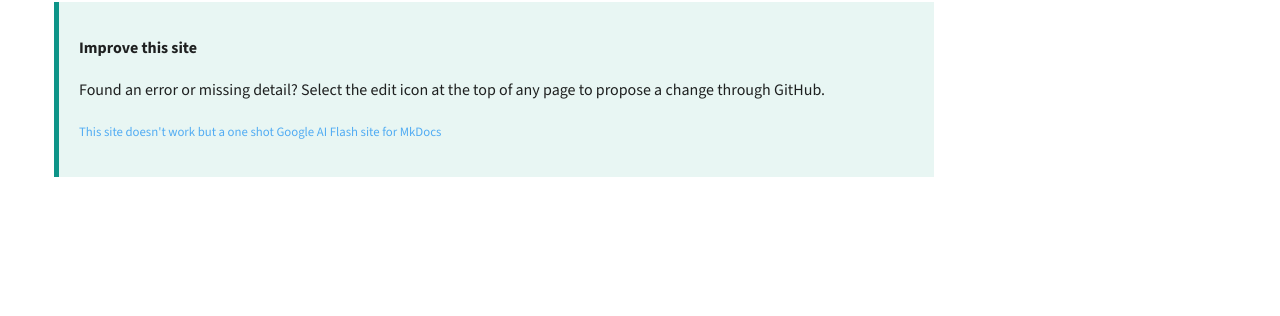
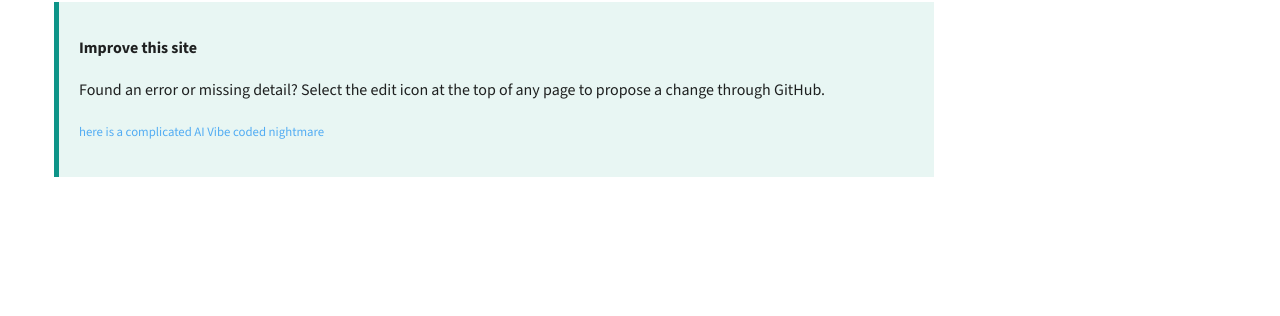
Before and after one commit to dgooding/mkdocs-basic, an MkDocs documentation site: the page built from docs/contact.md, in a window 1280 px wide. Shown: the part 499-815 px from the top of the page. Built offline with MkDocs 1.6.1 and Material for MkDocs 9.7.7, drawn with Linux system fonts in a browser that asks for light colours; comment, search, counter and statistics services are not loaded.

Commit message:
docs: auto-update 2026-08-27 01:29:48

```diff
--- a/docs/contact.md
+++ b/docs/contact.md
@@ -21,6 +21,6 @@ Use your established IT service desk or team communication channel for service r
 
 Found an error or missing detail? Select the edit icon at the top of any page to propose a change through GitHub.
 
-<small>[This site doesn't work but a one shot Google AI Flash site for MkDocs](https://mkdocs-site-688900746393.us-west2.run.app/)</small>
+<small>[here is a complicated AI Vibe coded nightmare](https://mkdocs-site-688900746393.us-west2.run.app/)</small>
 
 </div>
```
